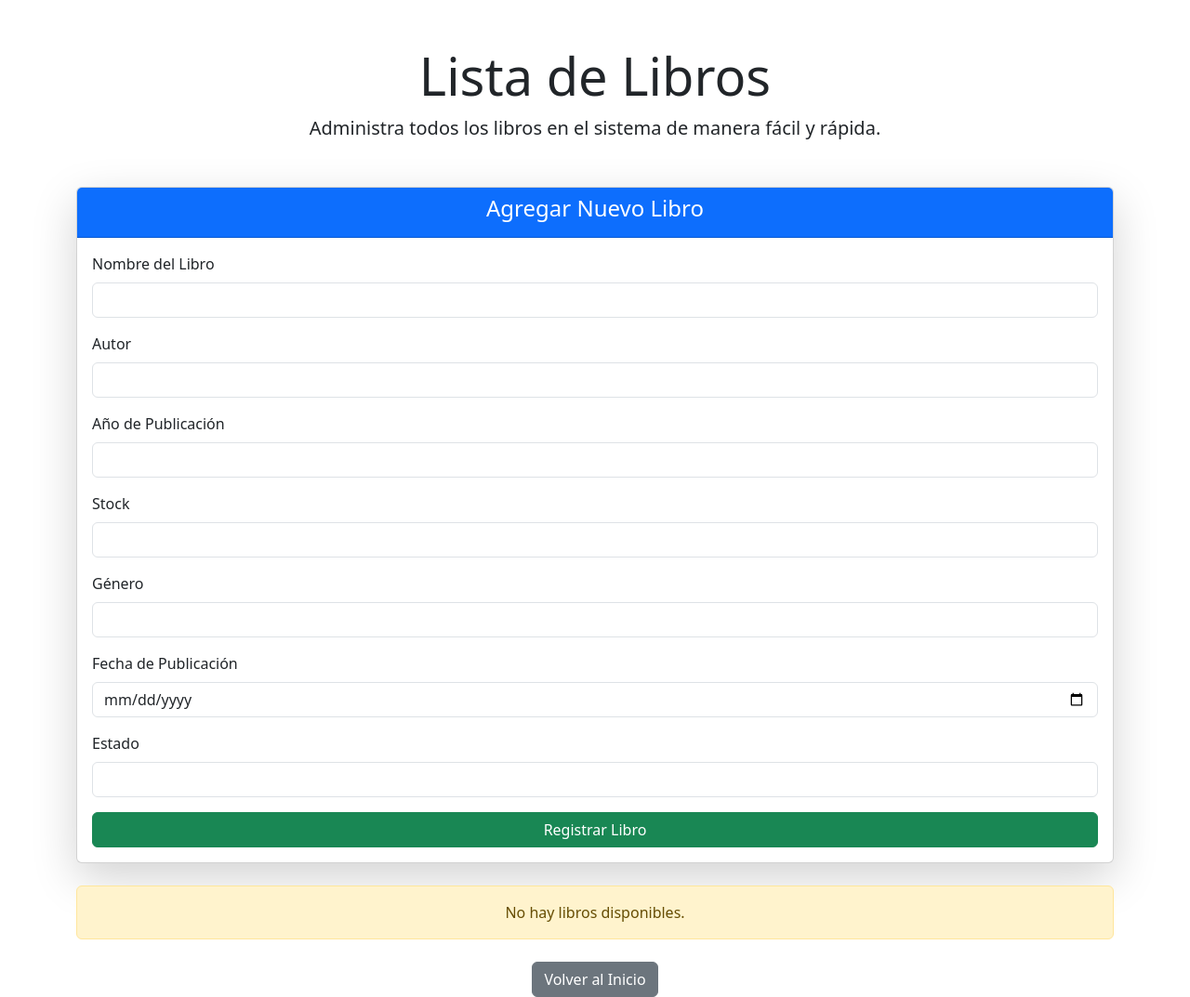
After one commit to justblaze420/DefinitivaNachitri3.0, a Flask app: page /showBooks in a window 1280 px wide. The commit adds this page. Shown: the whole page at 93% size. Run offline with Flask 3, Linux system fonts and the light colour scheme.

Commit message:
incluimos lo de libros

```diff
--- a/Templates/indexPage.html
+++ b/Templates/indexPage.html
@@ -14,12 +14,12 @@
             <br><br>
             <button type="button" onclick="location.href='/createUsers'">Crear Usuarios</button>
             <br><br>
-            <button type="button" onclick="location.href='/ruta3'">Botón 3</button>
+            <button type="button" onclick="location.href='/showBooks'">Mostrar libros (esta en pruebita)</button>
             <br><br>
         </form>
     {% elif session['rol'] == 'Usuario' %}
         <form align="center">
-            <button type="button" onclick="location.href='/ruta4'">Botón 4</button>
+            <button type="button" onclick="location.href='/showBooks'">Ver libros</button>
             <br><br>
             <button type="button" onclick="location.href='/ruta5'">Botón 5</button>
         </form>
--- /dev/null
+++ b/Templates/showBooks.html
@@ -0,0 +1,186 @@
+<!DOCTYPE html>
+<html lang="es">
+<head>
+    <meta charset="UTF-8">
+    <meta name="viewport" content="width=device-width, initial-scale=1.0">
+    <title>Lista de Libros</title>
+    <link rel="stylesheet" href="https://cdn.jsdelivr.net/npm/bootstrap@5.3.0/dist/css/bootstrap.min.css">
+    <script>
+        function openEditModal(id, nombre, autor, año_publicacion, stock, genero, fecha_pub, estado) {
+            document.getElementById('editId').value = id;
+            document.getElementById('editNombre').value = nombre;
+            document.getElementById('editAutor').value = autor;
+            document.getElementById('editAñoPublicacion').value = año_publicacion;
+            document.getElementById('editStock').value = stock;
+            document.getElementById('editGenero').value = genero;
+            document.getElementById('editFechaPub').value = fecha_pub;
+            document.getElementById('editEstado').value = estado;
+            var myModal = new bootstrap.Modal(document.getElementById('editModal'));
+            myModal.show();
+        }
+
+        function confirmDelete(id, nombre) {
+            let userInput = prompt("Escribe el nombre del libro para confirmar la eliminación:");
+            if (userInput === nombre) {
+                let numericId = parseInt(id, 10);
+                if (!isNaN(numericId)) {
+                    window.location.href = `/deleteBooks/${numericId}`;
+                } else {
+                    alert("ID inválido. Eliminación cancelada.");
+                }
+            } else {
+                alert("El nombre ingresado no coincide. Eliminación cancelada.");
+            }
+        }
+    </script>
+</head>
+<body>
+    <div class="container mt-5">
+        <!-- Jumbotron centrado -->
+        <div class="jumbotron text-center mb-5">
+            <h1 class="display-4">Lista de Libros</h1>
+            <p class="lead">Administra todos los libros en el sistema de manera fácil y rápida.</p>
+        </div>
+
+        {% with messages = get_flashed_messages(with_categories=true) %}
+        {% if messages %}
+            {% for category, message in messages %}
+                <div class="alert alert-{{ category }}">{{ message }}</div>
+            {% endfor %}
+        {% endif %}
+        {% endwith %}
+
+        <!-- Formulario para crear libro -->
+        <div class="card mb-4 shadow-lg">
+            <div class="card-header text-center bg-primary text-white">
+                <h4>Agregar Nuevo Libro</h4>
+            </div>
+            <div class="card-body">
+                <form method="post" action="/createBooks">
+                    <div class="mb-3">
+                        <label for="nombre" class="form-label">Nombre del Libro</label>
+                        <input type="text" class="form-control" id="nombre" name="nombre" required>
+                    </div>
+                    <div class="mb-3">
+                        <label for="autor" class="form-label">Autor</label>
+                        <input type="text" class="form-control" id="autor" name="autor" required>
+                    </div>
+                    <div class="mb-3">
+                        <label for="año_publicacion" class="form-label">Año de Publicación</label>
+                        <input type="number" class="form-control" id="año_publicacion" name="año_publicacion" required>
+                    </div>
+                    <div class="mb-3">
+                        <label for="stock" class="form-label">Stock</label>
+                        <input type="number" class="form-control" id="stock" name="stock" required>
+                    </div>
+                    <div class="mb-3">
+                        <label for="genero" class="form-label">Género</label>
+                        <input type="text" class="form-control" id="genero" name="genero" required>
+                    </div>
+                    <div class="mb-3">
+                        <label for="fecha_pub" class="form-label">Fecha de Publicación</label>
+                        <input type="date" class="form-control" id="fecha_pub" name="fecha_pub" required>
+                    </div>
+                    <div class="mb-3">
+                        <label for="estado" class="form-label">Estado</label>
+                        <input type="text" class="form-control" id="estado" name="estado" required>
+                    </div>
+                    <button type="submit" class="btn btn-success w-100">Registrar Libro</button>
+                </form>
+            </div>
+        </div>
+
+        {% if libros %}
+        <div class="table-responsive">
+            <table class="table table-bordered table-striped shadow-sm">
+                <thead class="bg-primary text-white text-center">
+                    <tr>
+                        <th>ID</th>
+                        <th>Nombre</th>
+                        <th>Autor</th>
+                        <th>Año de Publicación</th>
+                        <th>Stock</th>
+                        <th>Género</th>
+                        <th>Fecha de Publicación</th>
+                        <th>Estado</th>
+                        <th>Acciones</th>
+                    </tr>
+                </thead>
+                <tbody>
+                    {% for libro in libros %}
+                    <tr>
+                        <td>{{ libro.id }}</td>
+                        <td>{{ libro.nombre }}</td>
+                        <td>{{ libro.autor }}</td>
+                        <td>{{ libro.ano_publicacion }}</td>
+                        <td>{{ libro.stock }}</td>
+                        <td>{{ libro.genero }}</td>
+                        <td>{{ libro.fecha_pub }}</td>
+                        <td>{{ libro.estado }}</td>
+                        <td class="text-center">
+                            <button class="btn btn-warning btn-sm" onclick="openEditModal('{{ libro.id }}', '{{ libro.nombre }}', '{{ libro.autor }}', '{{ libro.año_publicacion }}', '{{ libro.stock }}', '{{ libro.genero }}', '{{ libro.fecha_pub }}', '{{ libro.estado }}')">Editar</button>
+                            <button class="btn btn-danger btn-sm" onclick="confirmDelete('{{ libro.id }}', '{{ libro.nombre }}')">Eliminar</button>
+                        </td>
+                    </tr>
+                    {% endfor %}
+                </tbody>
+            </table>
+        </div>
+        {% else %}
+        <div class="alert alert-warning text-center">No hay libros disponibles.</div>
+        {% endif %}
+
+        <div class="text-center mt-4">
+            <a href="/" class="btn btn-secondary">Volver al Inicio</a>
+        </div>
+    </div>
+
+    <!-- Modal para Editar Libro -->
+    <div class="modal fade" id="editModal" tabindex="-1" aria-labelledby="editModalLabel" aria-hidden="true">
+        <div class="modal-dialog">
+            <div class="modal-content">
+                <div class="modal-header">
+                    <h5 class="modal-title" id="editModalLabel">Editar Libro</h5>
+                    <button type="button" class="btn-close" data-bs-dismiss="modal" aria-label="Close"></button>
+                </div>
+                <div class="modal-body">
+                    <form method="post" action="/updateBooks">
+                        <input type="hidden" id="editId" name="id">
+                        <div class="mb-3">
+                            <label for="editNombre" class="form-label">Nombre del Libro</label>
+                            <input type="text" class="form-control" id="editNombre" name="nombre" required>
+                        </div>
+                        <div class="mb-3">
+                            <label for="editAutor" class="form-label">Autor</label>
+                            <input type="text" class="form-control" id="editAutor" name="autor" required>
+                        </div>
+                        <div class="mb-3">
+                            <label for="editAñoPublicacion" class="form-label">Año de Publicación</label>
+                            <input type="number" class="form-control" id="editAñoPublicacion" name="año_publicacion" required>
+                        </div>
+                        <div class="mb-3">
+                            <label for="editStock" class="form-label">Stock</label>
+                            <input type="number" class="form-control" id="editStock" name="stock" required>
+                        </div>
+                        <div class="mb-3">
+                            <label for="editGenero" class="form-label">Género</label>
+                            <input type="text" class="form-control" id="editGenero" name="genero" required>
+                        </div>
+                        <div class="mb-3">
+                            <label for="editFechaPub" class="form-label">Fecha de Publicación</label>
+                            <input type="date" class="form-control" id="editFechaPub" name="fecha_pub" required>
+                        </div>
+                        <div class="mb-3">
+                            <label for="editEstado" class="form-label">Estado</label>
+                            <input type="text" class="form-control" id="editEstado" name="estado" required>
+                        </div>
+                        <button type="submit" class="btn btn-primary w-100">Guardar Cambios</button>
+                    </form>
+                </div>
+            </div>
+        </div>
+    </div>
+
+    <script src="https://cdn.jsdelivr.net/npm/bootstrap@5.3.0/dist/js/bootstrap.bundle.min.js"></script>
+</body>
+</html>
--- a/app.py
+++ b/app.py
@@ -67,7 +67,6 @@ def loginPage():
 
     return render_template('login.html')
 
-
 #Creacion de usuarios
 @app.route('/createUsers',methods=['GET','POST'])
 def createUsers():
@@ -129,25 +128,53 @@ def readUsers():
     print(usuarios)
     return render_template('/showUsers.html', usuarios = usuarios)
 
-#Funcion para actualizar los users
-@app.route('/updateUsers', methods=['GET','POST'])
-def updateUsers():
+#Funcion para elimina los users
+@app.route('/delete', methods=['POST'])
+def deleteUsers():
     nombre = request.form['nombre']
-    rol = request.form['rol']
-    telefono = request.form['telefono']
-    mail = request.form['mail']
-    direccion = request.form['direccion']
-    user_id = request.form['id']
-    contrasena = request.form['contrasena']
+    id_usuario = request.form['id_usuario']
 
-    if not nombre or not rol or not telefono or not mail or not direccion or not contrasena:
+    if not nombre or not id_usuario:
         flash("Todos los campos son obligatorios.", "error")
         return redirect(url_for('readUsers'))
 
     try:
         conn = get_db_connection()
         cursor = conn.cursor(dictionary=True)
-        cursor.callproc('updateUser', [user_id, nombre, rol, telefono, mail, direccion, contrasena])
+        cursor.callproc('deleteUser', [nombre, id_usuario])
+        conn.commit()
+
+        flash("Usuario eliminado correctamente.", "success")
+    except mysql.connector.Error as error:
+        flash(f"Error al eliminar el usuario: {error}", "error")
+    finally:
+        cursor.close()
+        conn.close()
+
+    return redirect(url_for('readUsers'))
+
+#Funcion para actualizar los users
+@app.route('/updateUsers', methods=['GET','POST'])
+def updateUsers():
+    user_id = request.form['id']
+    nombre = request.form['nombre']
+    rol = request.form['rol']
+    telefono = request.form['telefono']
+    mail = request.form['mail']
+    direccion = request.form['direccion']
+    contrasena = request.form['contrasena']
+
+    if not nombre or not rol or not telefono or not mail or not direccion:
+        flash("Todos los campos son obligatorios.", "error")
+        return redirect(url_for('readUsers'))
+
+    hashed_password = generate_password_hash(contrasena)
+
+    try:
+        conn = get_db_connection()
+        cursor = conn.cursor(dictionary=True)
+        cursor.callproc('updateUser', [user_id, nombre, rol, telefono, mail, direccion, hashed_password])
+
         conn.commit()
 
         flash("Usuario actualizado correctamente.", "success")
@@ -161,25 +188,88 @@ def updateUsers():
 
     return render_template('showUsers.html')
 
-#Funcion para eliminar a los usuarios
-@app.route('/deleteUsers/<int:id>', methods=['POST'])
-def deleteUsers(id):
+#libros(nombre, autor, ano_publicacion, stock, genero, fecha_pub, estado)
+@app.route('/createBooks', methods=['GET', 'POST'])
+def createBooks():
     nombre = request.form['nombre']
+    autor = request.form['autor']
+    año_publicacion = request.form['año_publicacion']
+    stock = request.form['stock']
+    genero = request.form['genero']
+    fecha_pub = request.form['fecha_pub']
+    estado = request.form['estado']
 
-    if not nombre:
-        flash("El nombre es obligatorio para confirmar la eliminación.", "error")
+    if not nombre or not autor or not año_publicacion or not stock or not genero or not fecha_pub or not estado:
+        flash("Todos los campos son obligatorios.", "error")
+        return redirect(url_for('readBooks'))
+
+    try:
+        año_publicacion = int(año_publicacion)
+        stock = int(stock)
+    except ValueError:
+        flash("Año de publicación y stock deben ser números válidos.", "error")
+        return redirect(url_for('readBooks'))
+
+    try:
+        conn = get_db_connection()
+        cursor = conn.cursor(dictionary=True)
+        cursor.callproc('insertBook', [nombre, autor, año_publicacion, stock, genero, fecha_pub, estado])
+        conn.commit()
+        flash("Libro registrado correctamente.", "success")
+
+    except mysql.connector.Error as error:
+        flash(f"Error al registrar el libro: {error}", "error")
+
+    finally:
+        cursor.close()
+        conn.close()
+
+    return redirect(url_for('showBooks'))
+
+@app.route('/showBooks', methods=['GET'])
+def showBooks():
+    conn = get_db_connection()
+    cursor = conn.cursor(dictionary=True)
+    libros = []
+    try:
+        cursor.callproc('GetAllBooks')
+        print("Procedimiento llamado exitosamente")
+
+        results = cursor.stored_results()
+        print("Obteniendo resultados")
+
+        for result in results:
+            libros = result.fetchall()
+
+    except mysql.connector.Error as error:
+        print(f"Error MySQL: {error}")
+        flash(f"Error al obtener los libros: {error}", "error")
+        libros = []
+
+    finally:
+        cursor.close()
+        conn.close()
+    print(libros)
+    return render_template('/showBooks.html', libros = libros)
+
+@app.route('/delete', methods=['POST'])
+def deleteUsers():
+    nombre = request.form['nombre']
+    id_usuario = request.form['id_usuario']
+
+    if not nombre or not id_usuario:
+        flash("Todos los campos son obligatorios.", "error")
         return redirect(url_for('readUsers'))
 
     try:
         conn = get_db_connection()
         cursor = conn.cursor(dictionary=True)
-        cursor.callproc('deleteUser', [nombre, id])
+        cursor.callproc('deleteUser', [nombre, id_usuario])
         conn.commit()
+
         flash("Usuario eliminado correctamente.", "success")
-
     except mysql.connector.Error as error:
-        flash(f"Error: {error}", "error")
-
+        flash(f"Error al eliminar el usuario: {error}", "error")
     finally:
         cursor.close()
         conn.close()
```
Also changed, not shown: EmpireLibrary.sql (+78 -23 lines), Templates/showUsers.html (+26 -8 lines).
